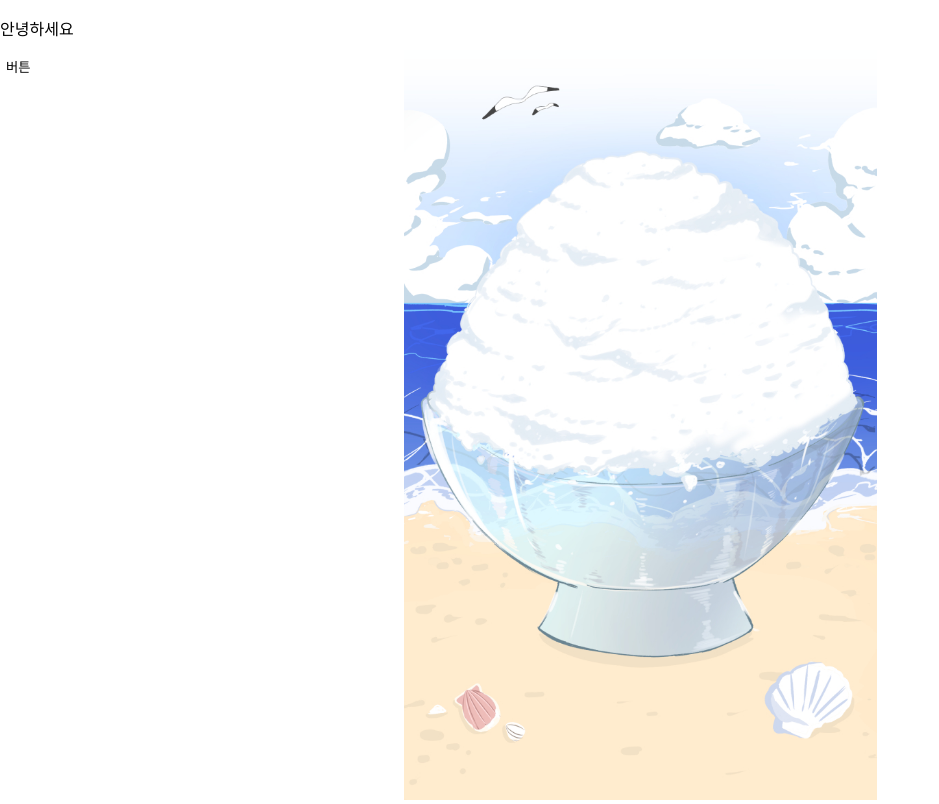
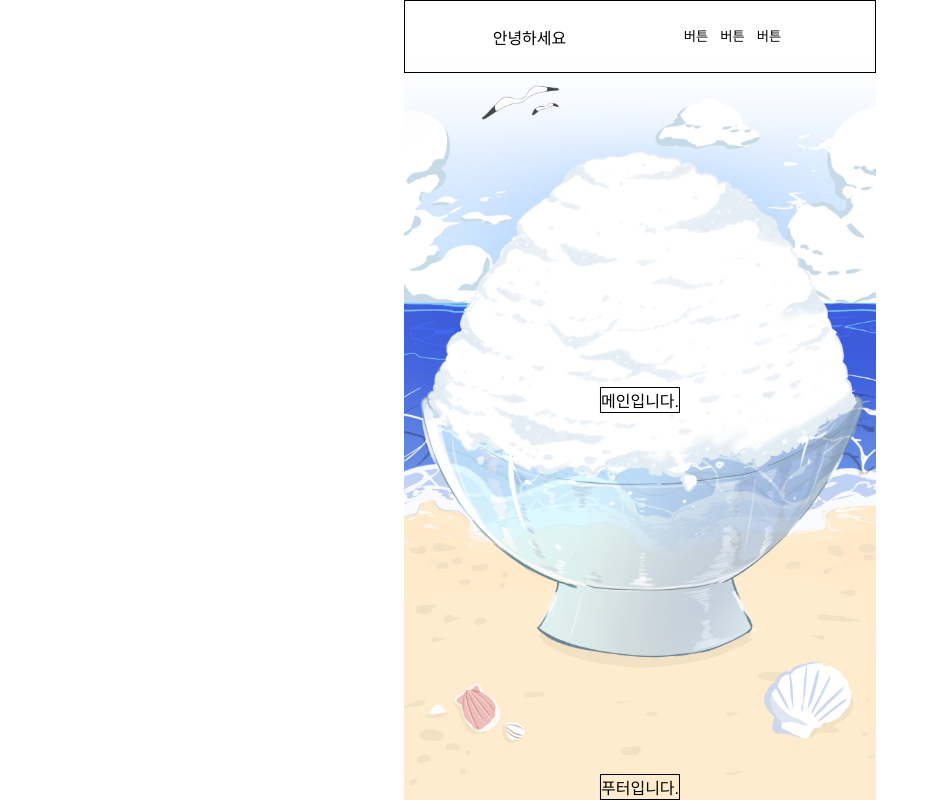
Before and after one commit to heading1/WYLSBingsu, a React app in the folder client/: page / in a window 1280 px wide. Shown: the whole page, without its empty margins (0-939 px from the left). Built offline with nearby package versions, Linux system fonts and the light colour scheme; a web font is replaced by a local one.

Commit message:
feat: 메인페이지 레이아웃 구현 1. header 2. main 3. footer

```diff
--- a/client/src/pages/main-page/index.tsx
+++ b/client/src/pages/main-page/index.tsx
@@ -1,54 +1,80 @@
 import styled from 'styled-components';
 import React from 'react';
-import bingsu from '../../assets/images/bingsu.jpeg';
+import backgroundImg from '../../assets/images/bingsu.jpeg';
 import Header from './components/Header';
 
-const MainPageDiv = styled.div`
+const Wrapper = styled.div`
   height: 100vh;
   width: 100vw;
-  display: flex;
-  flex-direction: column;
-  background-image: url(${bingsu});
-  background-size: contain;
-  background-repeat: no-repeat;
-  background-position: center;
-  overflow: hidden;
-  /* position: relative; */
+
+  text-align: center;
+
+  & > div {
+    position: relative;
+    display: inline-block;
+    /* top: 50%;
+    left: 50%;
+    transform: translate(-50%, -50%); */
+    height: 100vh;
+    overflow: hidden;
+    z-index: -1;
+  }
+
+  & > img {
+    display: block;
+  }
 `;
 
-const BackgroundImg = styled.img`
-  width: 100%;
-  height: 100vh;
+const HeaderLayout = styled.section`
   position: absolute;
   top: 0;
-  left: 0;
-  object-fit: contain;
-  overflow: hidden;
-  z-index: -1;
+  width: 100%;
+
+  display: flex;
+  justify-content: space-evenly;
+
+  border: 1px solid;
+
+  & > div {
+    margin: 5%;
+  }
 `;
 
-const HeaderSSS = styled.div`
-  position: relative;
+const MainLayout = styled.section`
+  position: absolute;
+  top: 50%;
+  left: 50%;
+  transform: translate(-50%, -50%);
+  border: 1px solid;
 `;
 
-const HeaderDDD = styled.div`
+const FooterLayout = styled.section`
   position: absolute;
-  /* top: px; */
+  top: 100%;
+  left: 50%;
+  transform: translate(-50%, -100%);
+  border: 1px solid;
 `;
 
 const MainPage: React.FC = () => {
   return (
-    <MainPageDiv>
-      <BackgroundImg src={bingsu} />
-      <HeaderSSS>
-        <HeaderDDD>
-          <p>안녕하세요</p>
-          <button>버튼</button>
-        </HeaderDDD>
-      </HeaderSSS>
-
-      {/* <Header /> */}
-    </MainPageDiv>
+    <Wrapper>
+      <div>
+        <img src={backgroundImg} />
+        <HeaderLayout>
+          <div>
+            <span>안녕하세요</span>
+          </div>
+          <div>
+            <button>버튼</button>
+            <button>버튼</button>
+            <button>버튼</button>
+          </div>
+        </HeaderLayout>
+        <MainLayout>메인입니다.</MainLayout>
+        <FooterLayout>푸터입니다.</FooterLayout>
+      </div>
+    </Wrapper>
   );
 };
 
```
